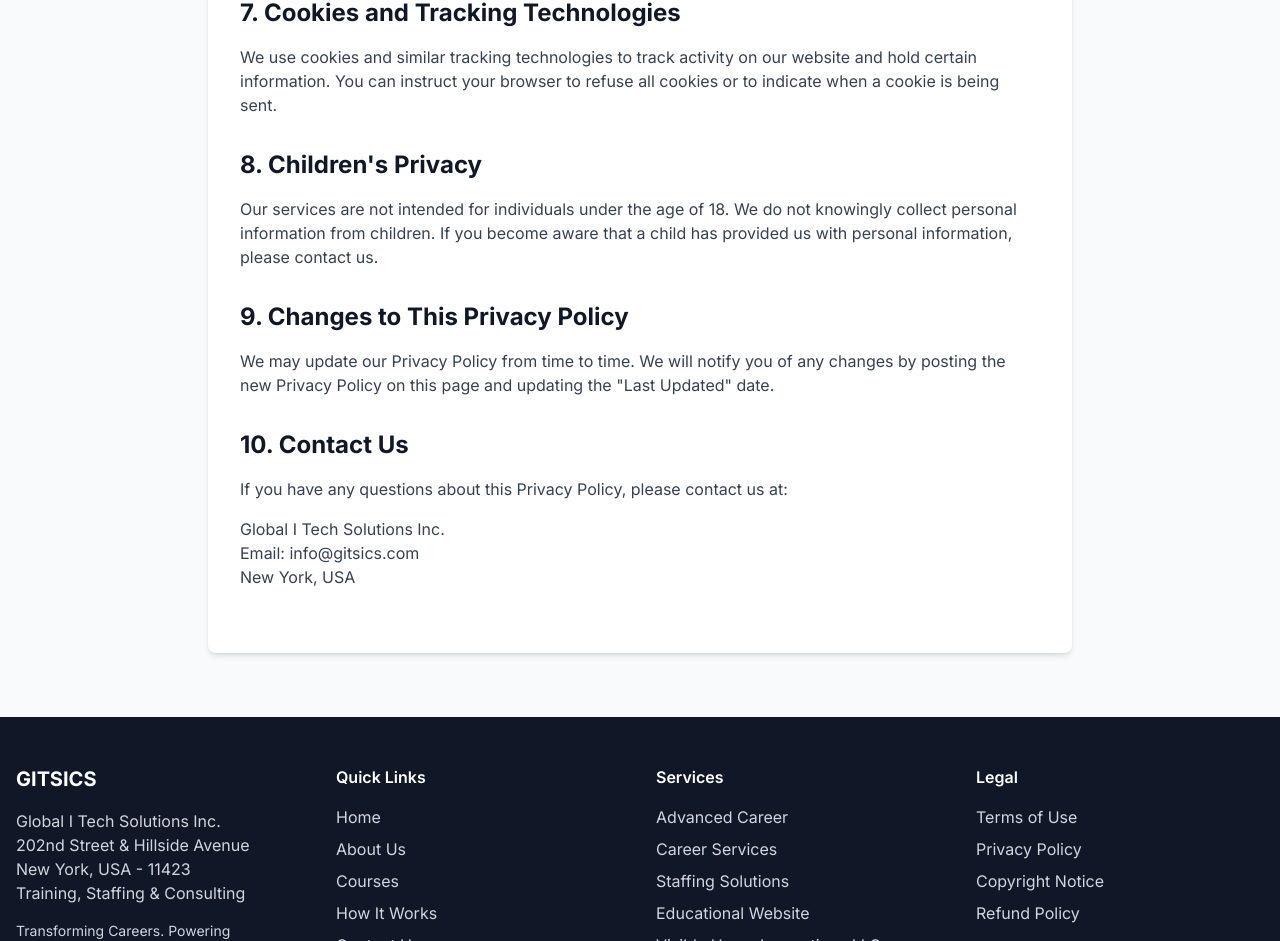
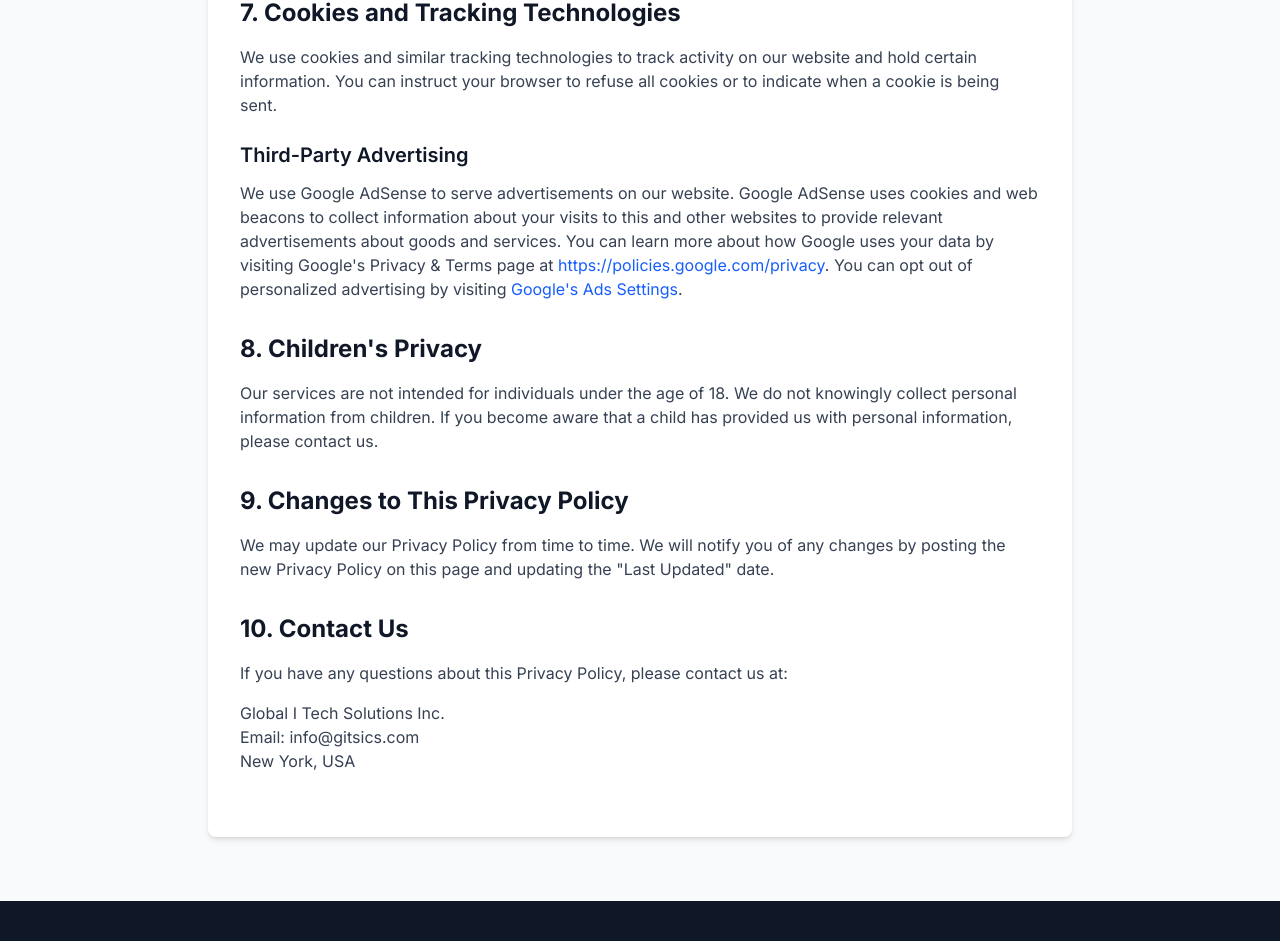
Before and after one commit to gits5213/gitsics-website, a Next.js app: page /privacy-policy in a window 1280 px wide. Shown: the part 2051-2992 px from the top of the page. Built offline with nearby package versions, Linux system fonts and the light colour scheme.

Commit message:
adsense updated

```diff
--- a/app/layout.tsx
+++ b/app/layout.tsx
@@ -1,5 +1,6 @@
 import type { Metadata } from "next";
 import { Inter } from "next/font/google";
+import Script from "next/script";
 import "./globals.css";
 import Header from "./components/Header";
 import Footer from "./components/Footer";
@@ -32,6 +33,12 @@ export default function RootLayout({
   return (
     <html lang="en">
       <body className={`${inter.variable} antialiased`}>
+        <Script
+          async
+          src="https://pagead2.googlesyndication.com/pagead/js/adsbygoogle.js?client=ca-pub-9112023534705295"
+          crossOrigin="anonymous"
+          strategy="afterInteractive"
+        />
         <Header />
         <main>{children}</main>
         <Footer />
--- a/app/privacy-policy/page.tsx
+++ b/app/privacy-policy/page.tsx
@@ -95,6 +95,18 @@ export default function PrivacyPolicy() {
             <p className="text-gray-700 mb-4">
               We use cookies and similar tracking technologies to track activity on our website and hold certain information. You can instruct your browser to refuse all cookies or to indicate when a cookie is being sent.
             </p>
+            <h3 className="text-xl font-semibold mb-3 text-gray-900 mt-6">Third-Party Advertising</h3>
+            <p className="text-gray-700 mb-4">
+              We use Google AdSense to serve advertisements on our website. Google AdSense uses cookies and web beacons to collect information about your visits to this and other websites to provide relevant advertisements about goods and services. You can learn more about how Google uses your data by visiting Google's Privacy & Terms page at{" "}
+              <a href="https://policies.google.com/privacy" target="_blank" rel="noopener noreferrer" className="text-blue-600 hover:underline">
+                https://policies.google.com/privacy
+              </a>
+              . You can opt out of personalized advertising by visiting{" "}
+              <a href="https://www.google.com/settings/ads" target="_blank" rel="noopener noreferrer" className="text-blue-600 hover:underline">
+                Google's Ads Settings
+              </a>
+              .
+            </p>
           </section>
 
           <section className="mb-8">
```
Also changed, not shown: public/ads.txt.
